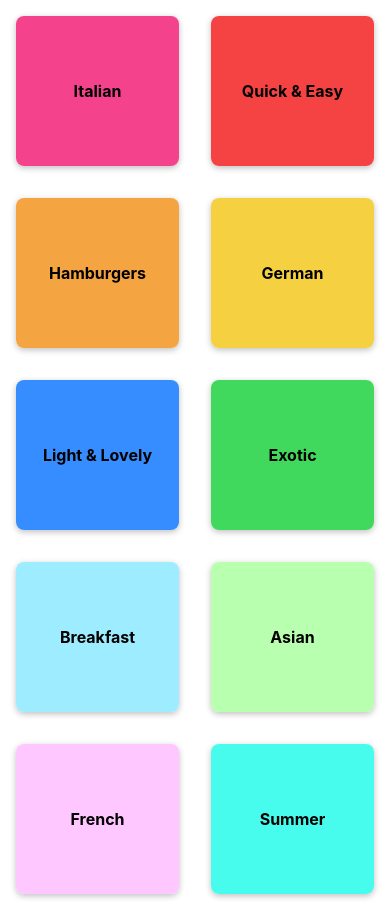
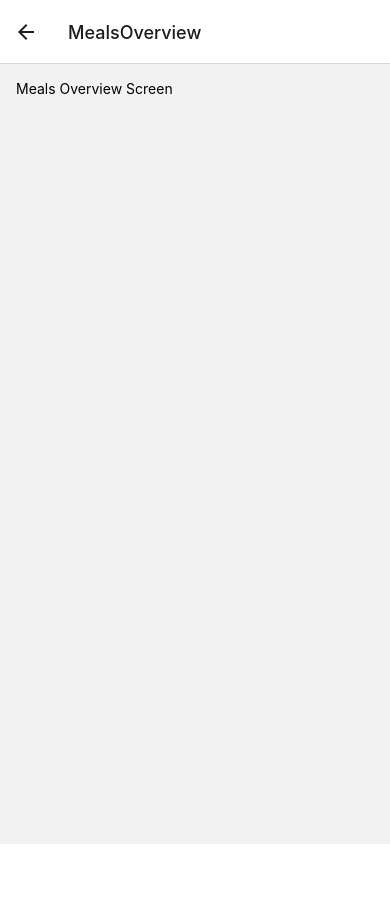
Before and after one commit to 777marc/meals, a React Native app: screen /MealsOverview in a window 390 px wide. After the commit the page ends 844 px from the top, so only its background shows below. Built offline with nearby package versions, Linux system fonts and the light colour scheme.

Commit message:
add navigation

```diff
--- a/App.js
+++ b/App.js
@@ -1,14 +1,23 @@
 import { StyleSheet } from 'react-native';
 import { StatusBar } from 'expo-status-bar';
+import { NavigationContainer } from '@react-navigation/native';
+import { createNativeStackNavigator } from '@react-navigation/native-stack';
 import CategoryScreen from './screens/CategoriesScreen';
+import MealsOverviewScreen from './screens/MealsOverviewScreen';
+
+const Stack = createNativeStackNavigator();
 
 export default function App() {
   return (
     <>
-      <StatusBar style='light' />
-      <CategoryScreen />
+      <StatusBar style='dark' />
+      <NavigationContainer>
+        <Stack.Navigator>
+          <Stack.Screen name="MealsCategories" component={CategoryScreen} />
+          <Stack.Screen name="MealsOverview" component={MealsOverviewScreen} />
+        </Stack.Navigator>
+      </NavigationContainer>
     </>
-
   );
 }
 
--- a/components/CategoryGridTile.js
+++ b/components/CategoryGridTile.js
@@ -1,9 +1,9 @@
 import { Platform, Pressable, StyleSheet, Text, View } from "react-native";
 
-function CategoryGridTile({ title, color }) {
+function CategoryGridTile({ title, color, onPress }) {
     return (
         <View style={styles.outerContainer}>
-            <Pressable style={({ pressed }) => pressed ? styles.buttonPressed : styles.button}>
+            <Pressable style={({ pressed }) => pressed ? styles.buttonPressed : styles.button} onPress={onPress}>
                 <View style={[styles.innerContainer, { backgroundColor: color }]}>
                     <Text style={styles.title}>{title}</Text>
                 </View>
--- a/package.json
+++ b/package.json
@@ -9,10 +9,14 @@
     "web": "expo start --web"
   },
   "dependencies": {
+    "@react-navigation/native": "^6.1.7",
+    "@react-navigation/native-stack": "^6.9.13",
     "expo": "~49.0.7",
     "expo-status-bar": "~1.6.0",
     "react": "18.2.0",
-    "react-native": "0.72.3"
+    "react-native": "0.72.3",
+    "react-native-safe-area-context": "4.6.3",
+    "react-native-screens": "~3.22.0"
   },
   "devDependencies": {
     "@babel/core": "^7.20.0"
--- a/screens/CategoriesScreen.js
+++ b/screens/CategoriesScreen.js
@@ -2,11 +2,23 @@
 import { CATEGORIES } from "../data/dummy-data";
 import CategoryGridTile from "../components/CategoryGridTile";
 
-function renderCategoryItem(itemData) {
-    return <CategoryGridTile title={itemData.item.title} color={itemData.item.color} />;
-}
 
-function CategoryScreen() {
+function CategoryScreen({ navigation }) {
+
+    function renderCategoryItem(itemData) {
+
+        function handlePress() {
+            navigation.navigate("MealsOverview");
+        }
+
+        return (
+            <CategoryGridTile
+                title={itemData.item.title}
+                color={itemData.item.color}
+                onPress={handlePress}
+            />
+        );
+    }
 
     return (
         <SafeAreaView>
--- /dev/null
+++ b/screens/MealsOverviewScreen.js
@@ -0,0 +1,18 @@
+import { StyleSheet, Text, View } from "react-native";
+
+function MealsOverviewScreen() {
+    return (
+        <View style={styles.container}>
+            <Text>Meals Overview Screen</Text>
+        </View>
+    );
+}
+
+const styles = StyleSheet.create({
+    container: {
+        flex: 1,
+        padding: 16,
+    }
+});
+
+export default MealsOverviewScreen;
```
Also changed, not shown: 1 other file (tests, documents, lock files or other folders).
